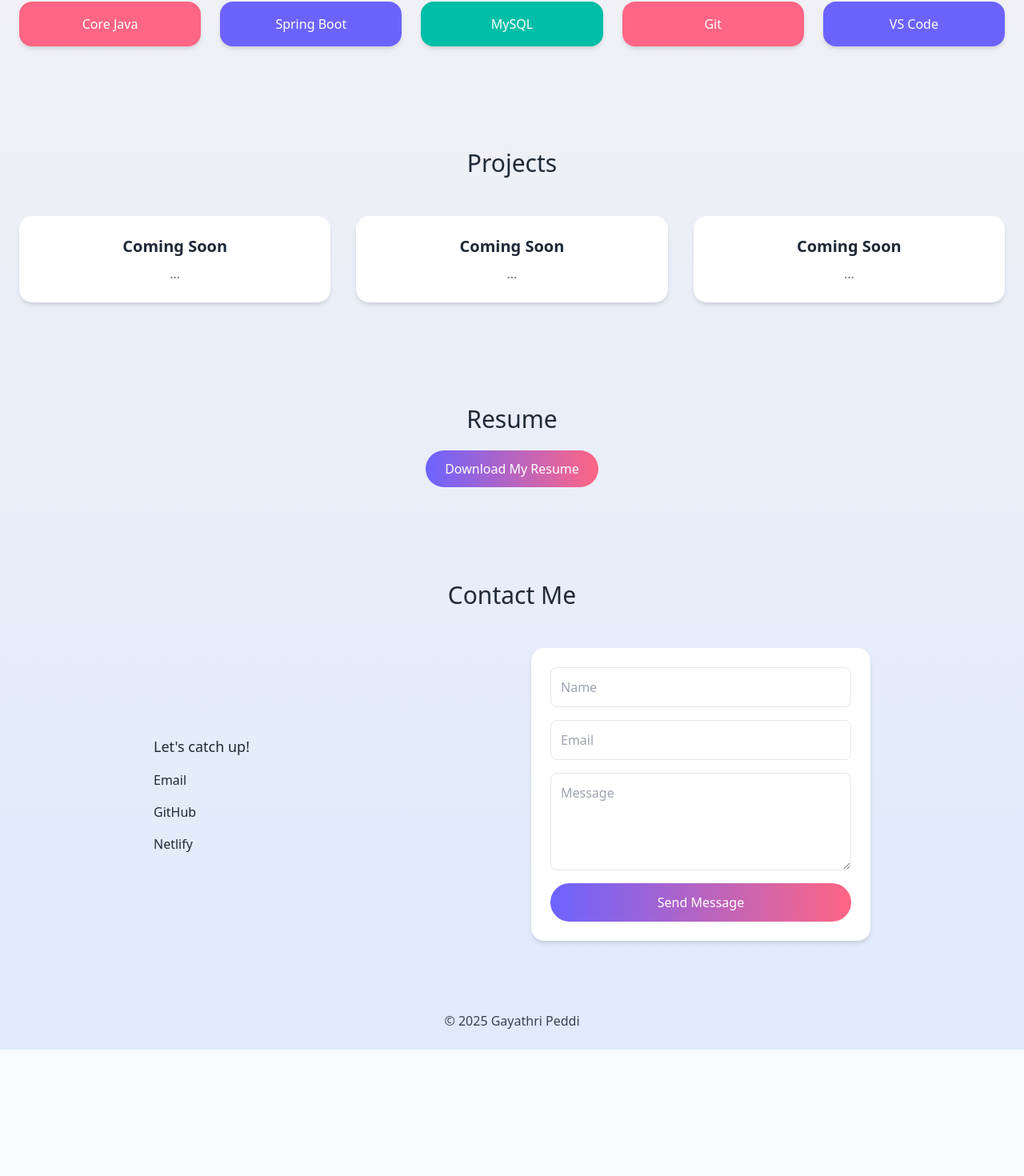
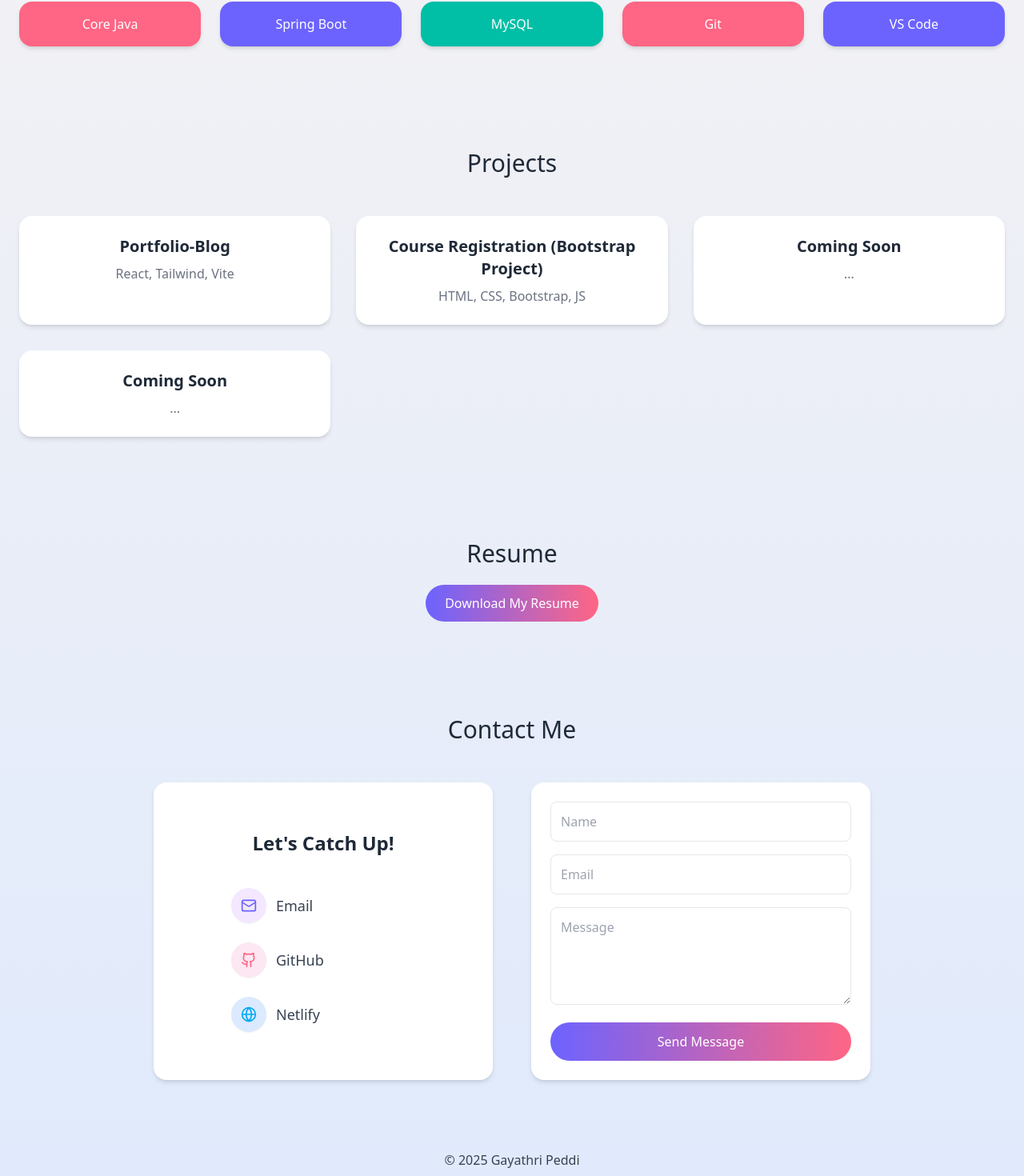
Before and after one commit to Gayathri2177/myportfolio, a React (Vite) app: page / in a window 1280 px wide. Shown: the part 1026-2496 px from the top of the page at 80% size. Before the commit the page ends 2338 px from the top, so only its background shows below. Built offline with nearby package versions, Linux system fonts and the light colour scheme; the HTML template or start-up script is replaced by a standard one.

Commit message:
Updated components and config

```diff
--- a/src/components/Contact2.jsx
+++ b/src/components/Contact2.jsx
@@ -1,32 +1,77 @@
 import React, { useState } from "react";
+import { Mail, Github, Linkedin, Globe } from "lucide-react";
 
 const Contact2 = () => {
   const [form, setForm] = useState({ name: "", email: "", message: "" });
 
-  const handleChange = (e) => setForm({ ...form, [e.target.name]: e.target.value });
-
-  const handleSubmit = (e) => {
-    e.preventDefault();
-    alert("Message sent!");
-    setForm({ name: "", email: "", message: "" });
-  };
+  const handleChange = (e) =>
+    setForm({ ...form, [e.target.name]: e.target.value });
 
   return (
     <section className="py-16 px-6">
       <h2 className="text-3xl font-playfair text-center mb-12">Contact Me</h2>
-      <div className="max-w-4xl mx-auto grid md:grid-cols-2 gap-12">
+
+      <div className="max-w-4xl mx-auto grid md:grid-cols-2 gap-12 items-stretch">
         {/* Left Column */}
-        <div className="flex flex-col justify-center space-y-4">
-          <p className="text-lg font-medium">Let's catch up!</p>
-          <a href="mailto:example@email.com" className="hover:text-[#6c63ff]">Email</a>
-          <a href="https://github.com" target="_blank" rel="noopener noreferrer" className="hover:text-[#6c63ff]">GitHub</a>
-          <a href="https://netlify.com" target="_blank" rel="noopener noreferrer" className="hover:text-[#6c63ff]">Netlify</a>
+        <div className="bg-white rounded-2xl shadow-md flex flex-col items-center justify-center text-center p-10">
+          <h3 className="text-2xl font-semibold text-gray-800 mb-10">
+            Let's Catch Up!
+          </h3>
+
+          {/* Icon List */}
+          <div className="flex flex-col items-start gap-6 w-full max-w-[230px]">
+            {/* Email */}
+            <a
+              href="mailto:peddigayathri89@gmail.com"
+              className="flex items-center gap-3 text-gray-700 hover:text-[#6c63ff] transition transform hover:-translate-y-1"
+            >
+              <span className="p-3 rounded-full bg-purple-100 text-[#6c63ff] flex items-center justify-center shadow-sm">
+                <Mail size={20} />
+              </span>
+              <span className="font-medium text-lg">Email</span>
+            </a>
+
+            {/* GitHub */}
+            <a
+              href="https://github.com/Gayathri2177"
+              target="_blank"
+              rel="noopener noreferrer"
+              className="flex items-center gap-3 text-gray-700 hover:text-[#6c63ff] transition transform hover:-translate-y-1"
+            >
+              <span className="p-3 rounded-full bg-pink-100 text-[#ff6584] flex items-center justify-center shadow-sm">
+                <Github size={20} />
+              </span>
+              <span className="font-medium text-lg">GitHub</span>
+            </a>
+
+            {/* Netlify */}
+            <a
+              href="https://app.netlify.com/teams/peddigayathri89"
+              target="_blank"
+              rel="noopener noreferrer"
+              className="flex items-center gap-3 text-gray-700 hover:text-[#6c63ff] transition transform hover:-translate-y-1"
+            >
+              <span className="p-3 rounded-full bg-blue-100 text-[#03a9f4] flex items-center justify-center shadow-sm">
+                <Globe size={20} />
+              </span>
+              <span className="font-medium text-lg">Netlify</span>
+            </a>
         </div>
 
-        {/* Right Column: Form */}
+        </div>
+
+        {/* Right Column - Form */}
+        <div className="bg-white shadow-md p-6 rounded-2xl h-full flex flex-col justify-between">
           <form
-          onSubmit={handleSubmit}
-          className="flex flex-col space-y-4 p-6 rounded-2xl bg-white shadow-md"
+            action="https://formspree.io/f/mkgwazny"
+            method="POST"
+            className="space-y-4 flex-grow"
+            onSubmit={(e) => {
+              setTimeout(() => {
+                e.target.reset();
+                alert("Message sent successfully!");
+              }, 100);
+            }}
           >
             <input
               type="text"
@@ -34,34 +79,38 @@ const Contact2 = () => {
               value={form.name}
               onChange={handleChange}
               placeholder="Name"
-            className="p-3 rounded-lg border focus:outline-none focus:ring-2 focus:ring-[#6c63ff]"
+              className="p-3 rounded-lg border w-full focus:outline-none focus:ring-2 focus:ring-[#6c63ff]"
               required
             />
+
             <input
               type="email"
               name="email"
               value={form.email}
               onChange={handleChange}
               placeholder="Email"
-            className="p-3 rounded-lg border focus:outline-none focus:ring-2 focus:ring-[#6c63ff]"
+              className="p-3 rounded-lg border w-full focus:outline-none focus:ring-2 focus:ring-[#6c63ff]"
               required
             />
+
             <textarea
               name="message"
               value={form.message}
               onChange={handleChange}
               placeholder="Message"
               rows="4"
-            className="p-3 rounded-lg border focus:outline-none focus:ring-2 focus:ring-[#6c63ff]"
+              className="p-3 rounded-lg border w-full focus:outline-none focus:ring-2 focus:ring-[#6c63ff]"
               required
             />
+
             <button
               type="submit"
-            className="px-6 py-3 bg-gradient-to-r from-[#6c63ff] to-[#ff6584] text-white rounded-full hover:scale-105 transition-transform"
+              className="px-6 py-3 bg-gradient-to-r from-[#6c63ff] to-[#ff6584] text-white rounded-full hover:scale-105 transition-transform w-full"
             >
               Send Message
             </button>
           </form>
+        </div>
       </div>
     </section>
   );
--- a/src/components/Home2.jsx
+++ b/src/components/Home2.jsx
@@ -22,7 +22,7 @@ const Home2 = () => {
       <div className="absolute w-16 h-16 bg-[#ff6584] rounded-full opacity-20 animate-pulse bottom-20 right-20"></div>
 
       <div className="z-10 text-center px-6">
-        <h1 className="text-5xl font-playfair mb-4">Gayathri Peddi</h1>
+        <h1 className="text-5xl font-playfair mb-4">Peddi Gayathri</h1>
         <h2 className="text-2xl font-medium mb-6">Java Full Stack Developer</h2>
         <p className="text-lg italic">{text}</p>
         <div className="mt-6">
--- a/src/components/Projects2.jsx
+++ b/src/components/Projects2.jsx
@@ -1,7 +1,16 @@
 import React from "react";
 
 const projects = [
-  { name: "Coming Soon", tech: "..." },
+  {
+    name: "Portfolio-Blog",
+    tech: "React, Tailwind, Vite",
+    link: "https://portfoliobloggg.netlify.app/", // replace with your actual portfolio link
+  },
+  {
+    name: "Course Registration (Bootstrap Project)",
+    tech: "HTML, CSS, Bootstrap, JS",
+    link: "https://your-bootstrap-project-link.netlify.app", // replace with your actual project link
+  },
   { name: "Coming Soon", tech: "..." },
   { name: "Coming Soon", tech: "..." },
 ];
@@ -12,13 +21,16 @@ const Projects2 = () => {
       <h2 className="text-3xl font-playfair text-center mb-12">Projects</h2>
       <div className="grid grid-cols-1 md:grid-cols-3 gap-8">
         {projects.map((proj, idx) => (
-          <div
+          <a
             key={idx}
-            className="bg-white rounded-2xl p-6 text-center shadow-md hover:shadow-xl transition-shadow cursor-pointer"
+            href={proj.link || "#"}
+            target="_blank"
+            rel="noopener noreferrer"
+            className="bg-white rounded-2xl p-6 text-center shadow-md hover:shadow-xl transition-shadow cursor-pointer block"
           >
             <h3 className="text-xl font-semibold mb-2">{proj.name}</h3>
             <p className="text-gray-500">{proj.tech}</p>
-          </div>
+          </a>
         ))}
       </div>
     </section>
--- a/vite.config.mjs
+++ b/vite.config.mjs
@@ -3,4 +3,5 @@ import react from '@vitejs/plugin-react'
 
 export default defineConfig({
   plugins: [react()],
+  base: '/myportfolio/',
 })
```
Also changed, not shown: package.json (+5 -2 lines), 1 other file (tests, documents, lock files or other folders). Lines whose indentation alone changed are shown as unchanged.
